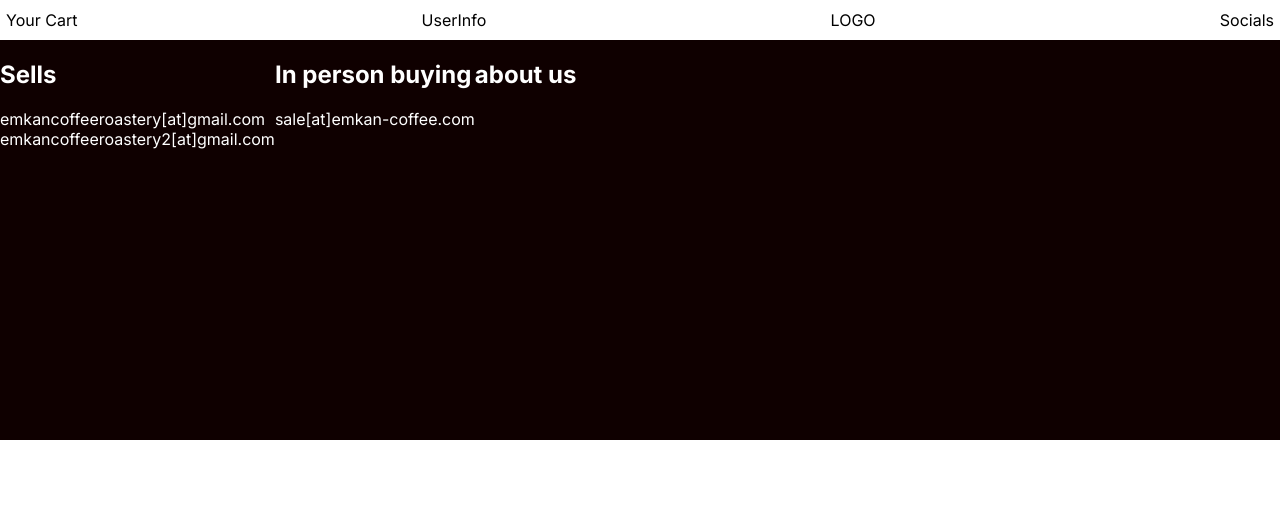
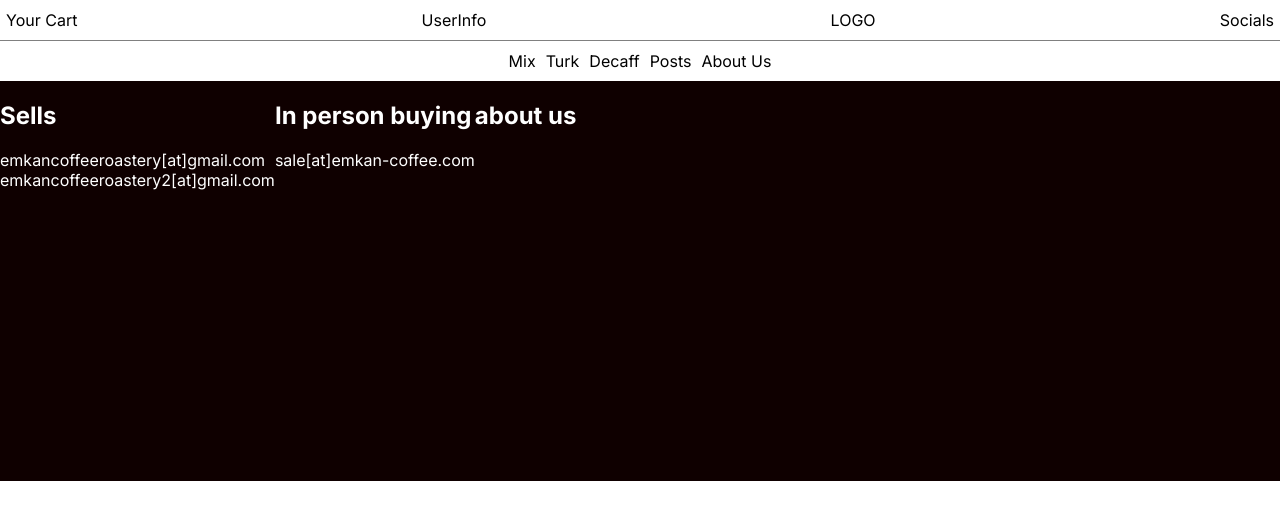
Before and after one commit to arminyahya/coffee-store, a Next.js app: page / in a window 1280 px wide. Shown: the top 520 px of the page. Built offline with nearby package versions, Linux system fonts and the light colour scheme.

Commit message:
add header-bottom

```diff
--- a/src/app/_Components/header.tsx
+++ b/src/app/_Components/header.tsx
@@ -2,10 +2,19 @@ export default function Header({ }) {
     return (
 
         <div className="header">
-            <div className="header-item">Your Cart</div>
-            <div className="header-item">UserInfo</div>
-            <div className="header-item">LOGO</div>
-            <div className="header-item">Socials</div>
+            <div className="header-inner-top">
+                <div className="header-item">Your Cart</div>
+                <div className="header-item">UserInfo</div>
+                <div className="header-item">LOGO</div>
+                <div className="header-item">Socials</div>
+            </div>
+            <div className="header-inner-bottom">
+                <div className="header-item">Mix</div>
+                <div className="header-item">Turk</div>
+                <div className="header-item">Decaff</div>
+                <div className="header-item">Posts</div>
+                <div className="header-item">About Us</div>
+            </div>
         </div>
     )
 }
--- a/src/app/globals.css
+++ b/src/app/globals.css
@@ -20,8 +20,12 @@ html, body {
 
 .footer_item {}
 
+.header{
+  display: flex;
+  flex-direction: column;
+}
 
-.header{
+.header-inner-top{
   display: flex;
   justify-content: space-between;
   padding: 5px 1px;
@@ -30,3 +34,10 @@ html, body {
 .header .header-item{
   padding: 5px;
 }
+
+.header-inner-bottom{
+  display: flex;
+  justify-content: center;
+  padding: 5px 1px;
+  border-top: 1px solid gray;
+}
```
